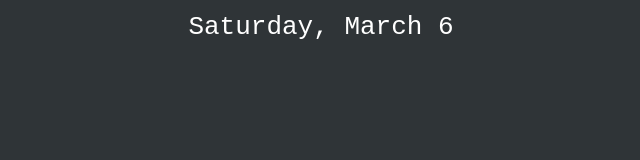
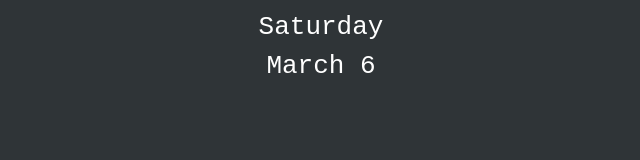
Before and after one commit to mindovermvtter/notiondatephone, a plain HTML site: page index.html in a window 1280 px wide. Shown: the whole page, without its empty margins (319-959 px from the left). Drawn offline with Linux system fonts and the light colour scheme.

Commit message:
Update index.html

```diff
--- a/index.html
+++ b/index.html
@@ -79,7 +79,7 @@ body{
     var today = new Date();
     var dayOfWeek = weekday[today.getDay()];
     var monthOfYear = month[today.getMonth()+1];
-    var date = dayOfWeek+", " +monthOfYear+ " " + today.getDate()
+    var date = dayOfWeek+"<br>" +monthOfYear+ " " + today.getDate()
 
     document.getElementById('lbl').innerHTML =
         date+="";
```
